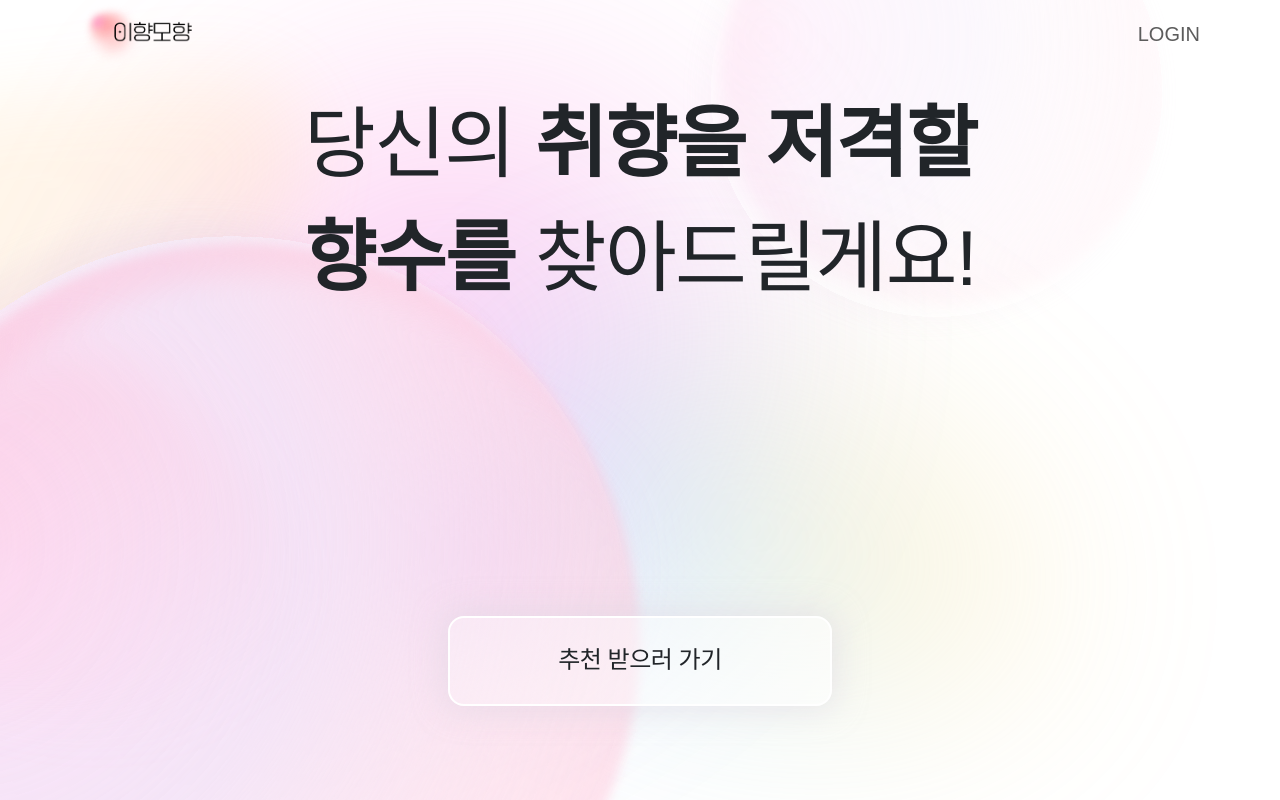
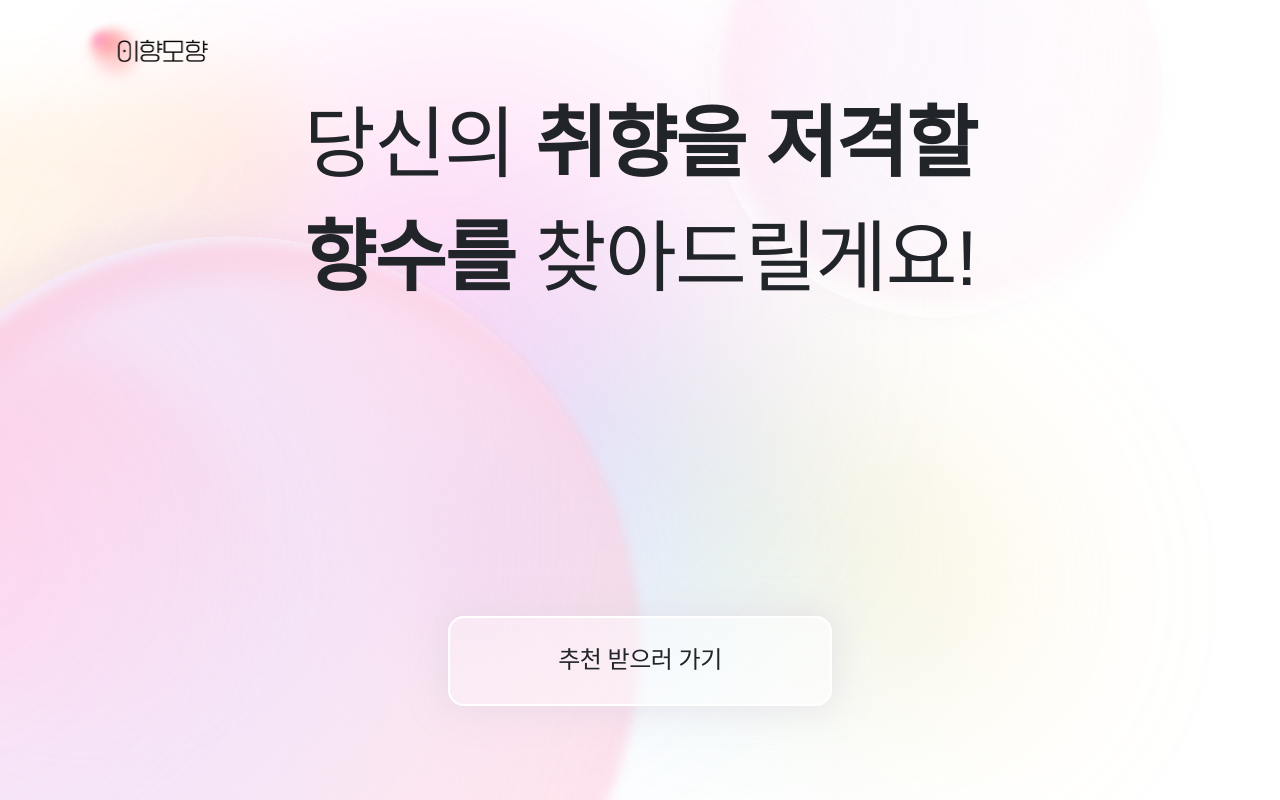
Before and after one commit to jerimy321/perfume-client, a React (Create React App) app: page / in a window 1280 px wide. Built offline with nearby package versions, Linux system fonts and the light colour scheme.

Commit message:
header css

```diff
--- a/src/components/header.tsx
+++ b/src/components/header.tsx
@@ -23,23 +23,19 @@ const Header = () => {
   }
 
   return (
-    <header className="fixed top-0 z-10 px-10 w-dvw font-pretendard h-[100px]">
-      <nav>
-        <ul className="flex items-center justify-between px-10">
+    <header className="fixed top-0 z-10 w-[1920px] m-0 p-0 font-pretendard h-[100px]">
+      <ul className="flex items-center justify-between p-0 m-0">
         <li>
-            <Link
-              to="/"
-              className="no-underline text-header-default text-[20px]"
-            >
-              <img src="/logo.png" alt="Logo" className="h-[67px]" />
+          <Link to="/" className="no-underline text-header-default">
+            <img src="/logo.png" alt="Logo" className="w-[130px] ml-[78px]" />
           </Link>
         </li>
-          <ul className="flex flex-row gap-4">
+        <ul className="flex flex-row">
           {naverToken && (
             <li>
               <Link
                 to="/mypage"
-                  className="no-underline text-header-default text-[20px] font-normal"
+                className="no-underline my-[38px] text-header-default text-[20px] font-normal"
               >
                 MY PAGE
               </Link>
@@ -49,7 +45,7 @@ const Header = () => {
             <li>
               <button
                 onClick={handleLogout}
-                  className="no-underline text-header-default text-[20px] font-normal bg-transparent border-none cursor-pointer"
+                className="no-underline mr-[90px] my-[38px] text-header-default text-[20px] font-normal bg-transparent border-none cursor-pointer"
               >
                 LOGOUT
               </button>
@@ -60,7 +56,7 @@ const Header = () => {
                 data-toggle="modal"
                 data-target="#loginModal"
                 onClick={handleLogin}
-                  className="no-underline text-header-default text-[20px] font-normal bg-transparent border-none cursor-pointer"
+                className="no-underline my-[38px] mr-[90px] text-header-default text-[20px] font-normal bg-transparent border-none cursor-pointer"
               >
                 LOGIN
               </button>
@@ -68,7 +64,6 @@ const Header = () => {
           )}
         </ul>
       </ul>
-      </nav>
     </header>
   );
 };
```
Lines whose indentation alone changed are shown as unchanged.
